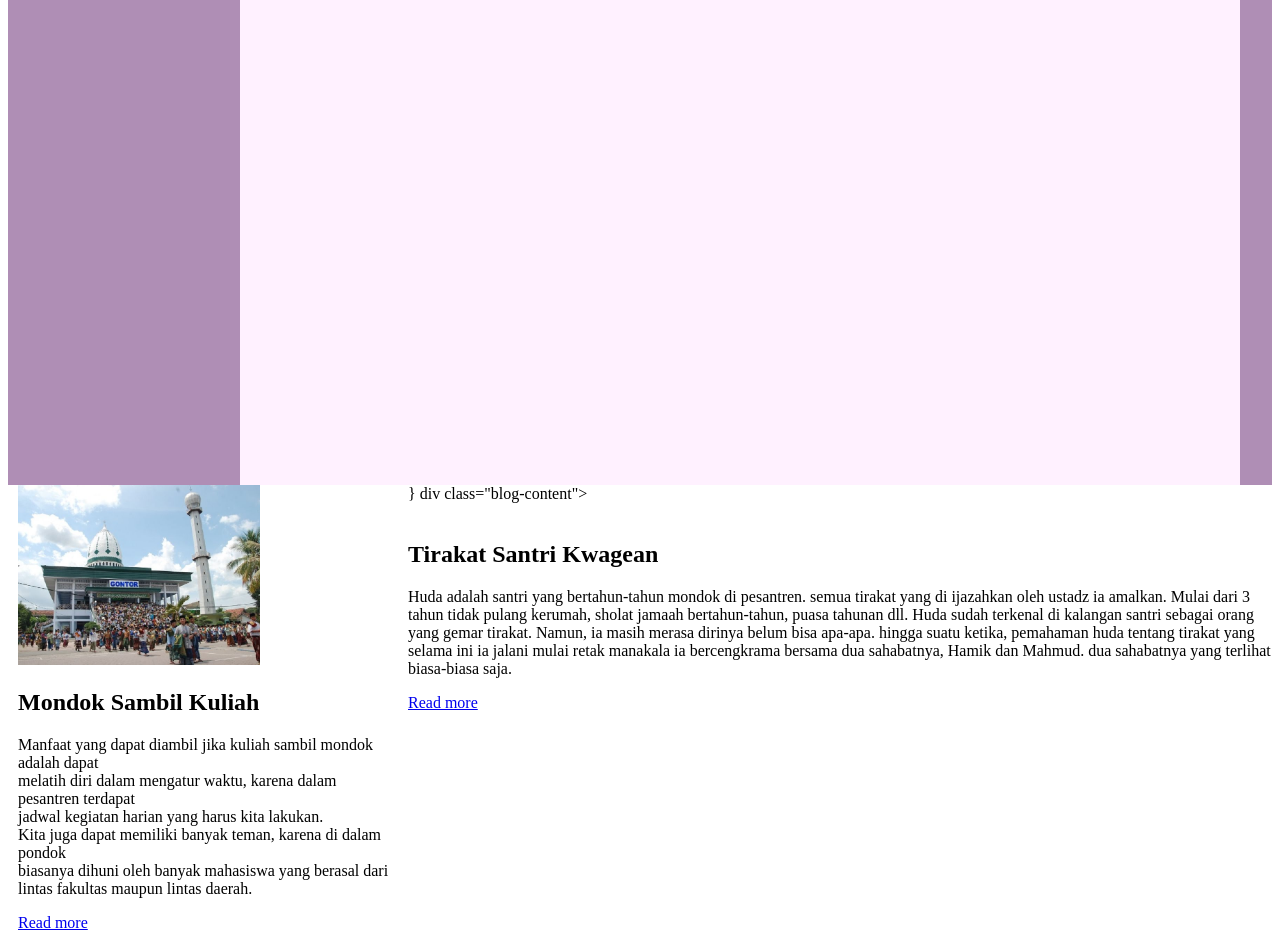
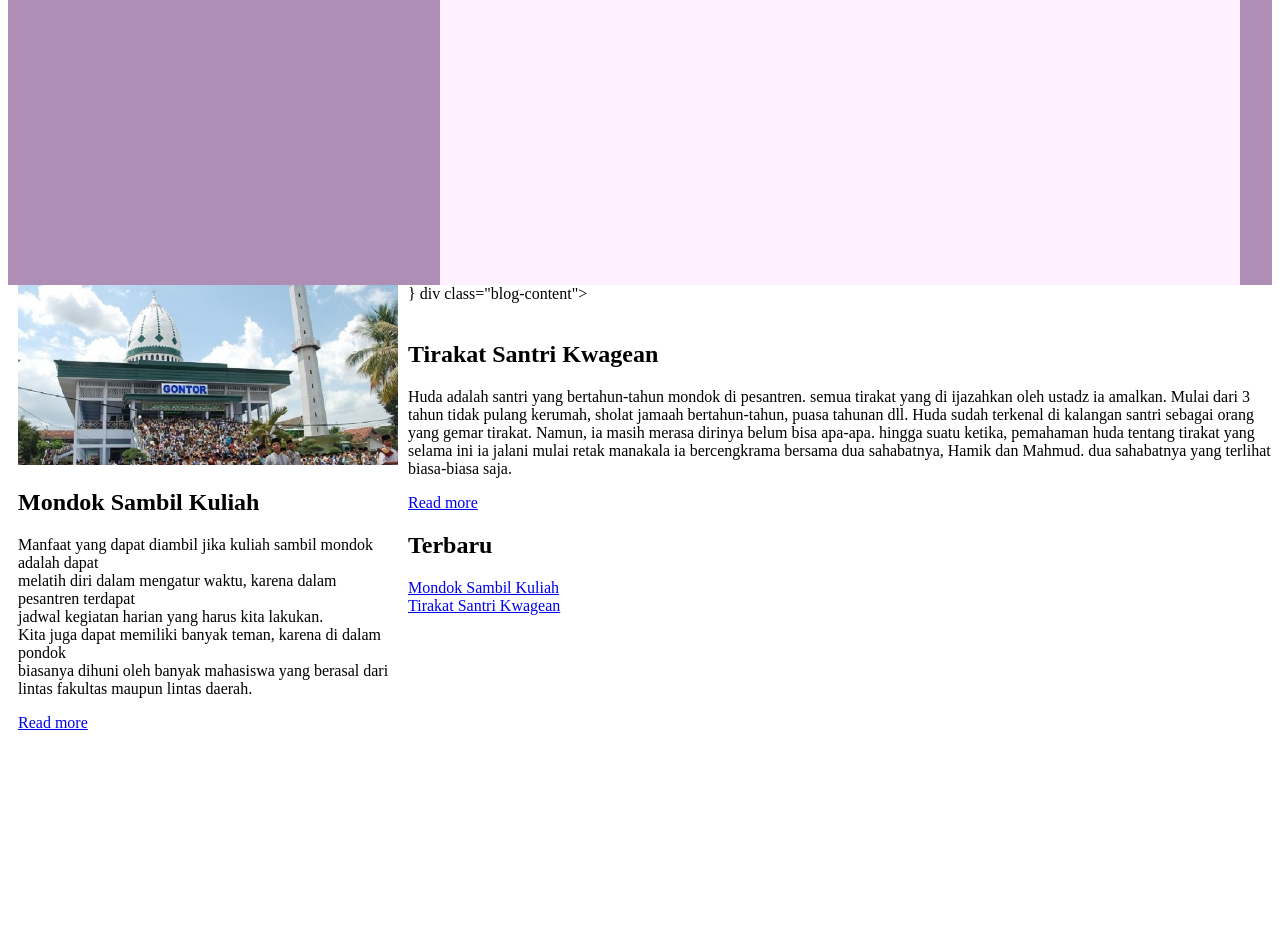
Before and after one commit to yusufmahendra/bikinweb, a plain HTML site: page index.html in a window 1280 px wide. Shown: the part 519-1471 px from the top of the page. After the commit the page ends 1271 px from the top, so only its background shows below. Drawn offline with Linux system fonts and the light colour scheme.

Commit message:
update ayo mondok.html

```diff
--- a/index.html
+++ b/index.html
@@ -82,5 +82,14 @@ div class="blog-content">
     </div>
 
 </div>
+<div class="recent-article">
+
+    <h2>Terbaru</h2>
+
+    <ul>
+        <li><a href="#"> Mondok Sambil Kuliah </a></li>
+        <li><a href="#"> Tirakat Santri Kwagean </a></li>
+    </ul>
+</div>
 </body>
 </html>
--- a/style.css
+++ b/style.css
@@ -71,3 +71,35 @@
     font-weight: bold;
     text-decoration: none;
 }
+
+.sidebar {
+    width: 400px;
+    float: left;
+}
+.content {
+    width: 800px;
+    float: right;
+}
+
+.blog-content {
+    float: left;
+    max-width: 380px;
+    margin-right: 10px;
+    margin-left: 10px;
+    margin-bottom: 20px;
+}
+.blog-content img {
+    width: 100%;
+    height: 180px;
+    object-fit: cover;
+}
+
+.recent-article {
+    padding-left: 10px;
+    padding-right: 10px;
+}
+.recent-article ul {
+    padding: 0;
+    margin: 0;
+    list-style: none;
+}
```
